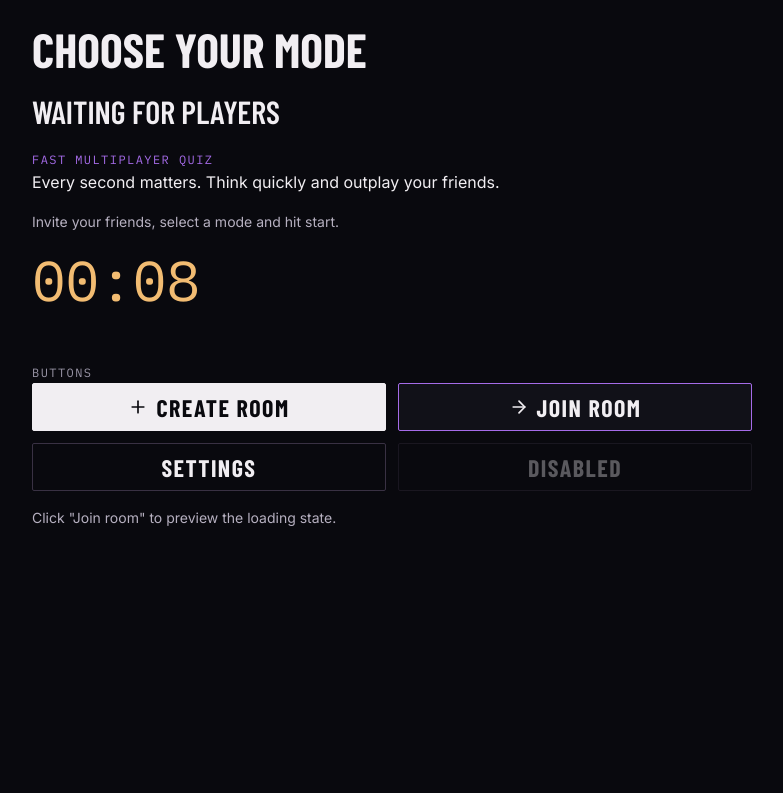
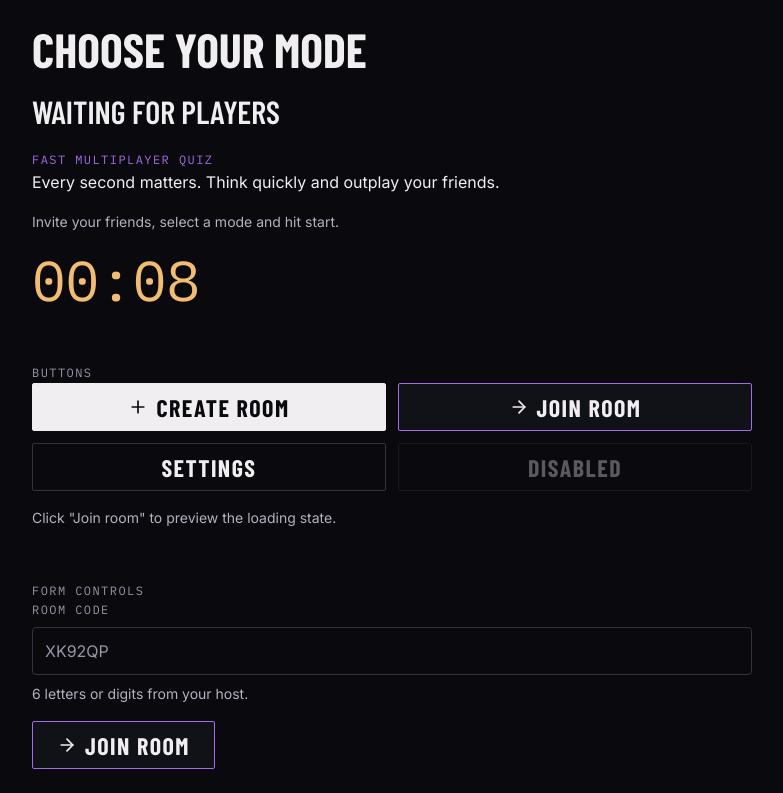
Before and after one commit to dawidseipold/overheat, a React (Vite) app in the folder apps/web/: page /design-system in a window 1280 px wide. Shown: the part 278-1071 px from the top of the page, without its empty margins (248-1031 px from the left). Before the commit the page ends 831 px from the top, so only its background shows below. Built offline with nearby package versions, Linux system fonts and the light colour scheme; what @elysiajs/eden would draw is missing.

Commit message:
feat(web): add Input and Field components with TanStack Form example

```diff
--- /dev/null
+++ b/apps/web/src/components/ui/field.tsx
@@ -0,0 +1,43 @@
+import * as React from "react";
+
+import { cn } from "@/lib/utils";
+
+import { Text } from "./typography";
+
+// Pole formularza: etykieta + kontrolka + opis/błąd, z odstępem 8px między nimi
+function Field({ className, ...props }: React.ComponentProps<"div">) {
+  return <div className={cn("flex flex-col gap-2", className)} {...props} />;
+}
+
+function FieldLabel({ className, ...props }: React.ComponentProps<"label">) {
+  return (
+    <Text variant="label" tone="muted" asChild>
+      <label className={className} {...props} />
+    </Text>
+  );
+}
+
+function FieldDescription({ className, ...props }: React.ComponentProps<"p">) {
+  return <Text variant="body-sm" tone="secondary" className={className} {...props} />;
+}
+
+// Przyjmuje błędy prosto z TanStack Form (field.state.meta.errors): teksty albo obiekty z message
+function FieldError({
+  errors,
+  className,
+  ...props
+}: React.ComponentProps<"p"> & {
+  errors?: ReadonlyArray<string | { message?: string } | null | undefined>;
+}) {
+  const message = errors
+    ?.map((error) => (typeof error === "string" ? error : error?.message))
+    .find(Boolean);
+  if (!message) return null;
+  return (
+    <Text variant="body-sm" tone="danger" role="alert" className={className} {...props}>
+      {message}
+    </Text>
+  );
+}
+
+export { Field, FieldDescription, FieldError, FieldLabel };
--- /dev/null
+++ b/apps/web/src/components/ui/input.tsx
@@ -0,0 +1,21 @@
+import * as React from "react";
+
+import { cn } from "@/lib/utils";
+
+function Input({ className, type, ...props }: React.ComponentProps<"input">) {
+  return (
+    <input
+      type={type}
+      className={cn(
+        "h-12 w-full min-w-0 rounded-md border border-input bg-oh-void px-3 font-sans text-body text-foreground transition-[color,border-color,box-shadow] duration-(--motion-micro) outline-none placeholder:text-oh-muted",
+        "focus-visible:border-oh-violet focus-visible:ring-2 focus-visible:ring-oh-violet/20",
+        "aria-invalid:border-destructive aria-invalid:ring-2 aria-invalid:ring-destructive/20",
+        "disabled:pointer-events-none disabled:opacity-35",
+        className,
+      )}
+      {...props}
+    />
+  );
+}
+
+export { Input };
--- a/apps/web/src/routes/design-system.tsx
+++ b/apps/web/src/routes/design-system.tsx
@@ -1,13 +1,24 @@
+import { useForm } from "@tanstack/react-form";
 import { useMutation } from "@tanstack/react-query";
 import { createFileRoute } from "@tanstack/react-router";
 import { ArrowRightIcon, PlusIcon } from "lucide-react";
+import * as v from "valibot";
 
 import { Button } from "@/components/ui/button";
+import { Field, FieldDescription, FieldError, FieldLabel } from "@/components/ui/field";
+import { Input } from "@/components/ui/input";
 import { Text } from "@/components/ui/typography";
 
 export const Route = createFileRoute("/design-system")({
   component: DesignSystem,
 });
+
+// Kod pokoju: dokładnie 6 wielkich liter lub cyfr
+const RoomCodeSchema = v.pipe(
+  v.string(),
+  v.length(6, "Room code must be exactly 6 characters"),
+  v.regex(/^[A-Z0-9]+$/, "Only letters and digits"),
+);
 
 function DesignSystem() {
   // Udawane zapytanie do serwera (1,5 s), żeby pokazać stan ładowania przycisku
@@ -60,6 +71,67 @@ function DesignSystem() {
           Click "Join room" to preview the loading state.
         </Text>
       </section>
+
+      <section className="space-y-4">
+        <Text variant="label" tone="muted">
+          Form controls
+        </Text>
+        <JoinRoomForm />
+      </section>
     </main>
   );
 }
+
+function JoinRoomForm() {
+  const form = useForm({
+    defaultValues: { roomCode: "" },
+    // Udawane wysłanie do serwera (1,5 s)
+    onSubmit: async () => {
+      await new Promise((resolve) => setTimeout(resolve, 1500));
+    },
+  });
+
+  return (
+    <form
+      className="space-y-4"
+      onSubmit={(event) => {
+        event.preventDefault();
+        void form.handleSubmit();
+      }}
+    >
+      <form.Field
+        name="roomCode"
+        validators={{ onBlur: RoomCodeSchema, onSubmit: RoomCodeSchema }}
+        children={(field) => (
+          <Field>
+            <FieldLabel htmlFor={field.name}>Room code</FieldLabel>
+            <Input
+              id={field.name}
+              name={field.name}
+              placeholder="XK92QP"
+              maxLength={6}
+              value={field.state.value}
+              onBlur={field.handleBlur}
+              onChange={(event) => field.handleChange(event.target.value.toUpperCase())}
+              aria-invalid={!field.state.meta.isValid}
+            />
+            {field.state.meta.isValid ? (
+              <FieldDescription>6 letters or digits from your host.</FieldDescription>
+            ) : (
+              <FieldError errors={field.state.meta.errors} />
+            )}
+          </Field>
+        )}
+      />
+      <form.Subscribe
+        selector={(state) => state.isSubmitting}
+        children={(isSubmitting) => (
+          <Button type="submit" variant="outline" loading={isSubmitting}>
+            <ArrowRightIcon />
+            Join room
+          </Button>
+        )}
+      />
+    </form>
+  );
+}
```
